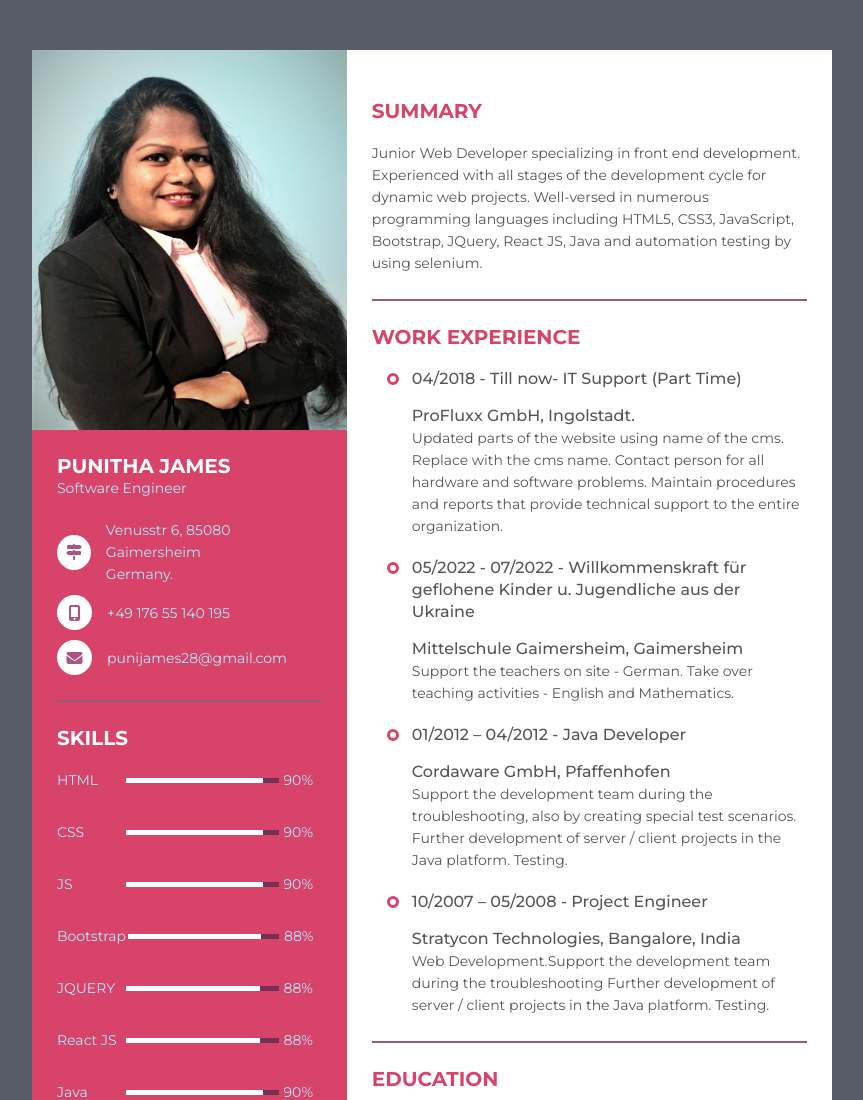
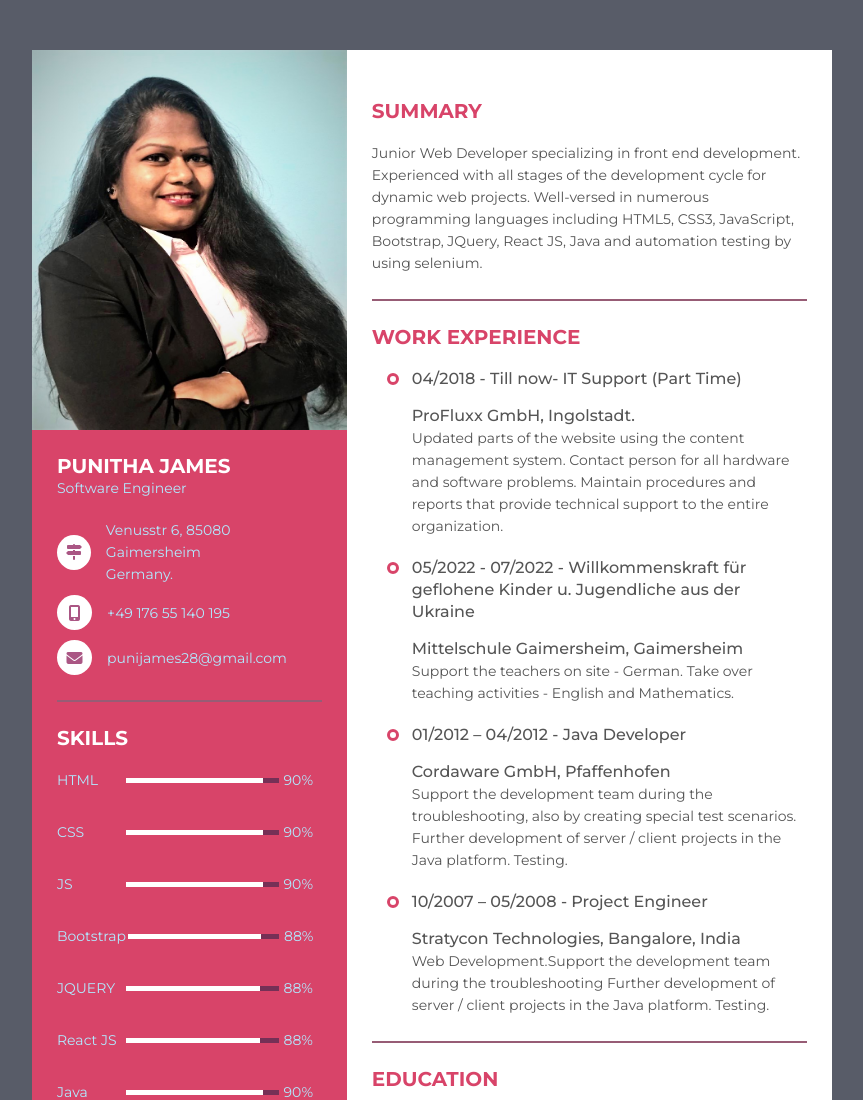
Before and after one commit to punithajames/digitalResume, a plain HTML site: page index.html in a window 1280 px wide. Shown: the top 1100 px of the page, without its empty margins (208-1071 px from the left). Drawn offline with Linux system fonts and the light colour scheme.

Commit message:
Update index.html

```diff
--- a/index.html
+++ b/index.html
@@ -171,8 +171,7 @@
                 <div class="info">
 
                      <p class="semi-bold">ProFluxx GmbH, Ingolstadt.</p>
-                     <p>Updated parts of the website using name of the cms.
-                     Replace with the cms name.
+                     <p>Updated parts of the website using the content management system.
                      Contact person for all hardware and software problems.
                      Maintain procedures and reports that provide technical support to the entire
                      organization.</p>
```
